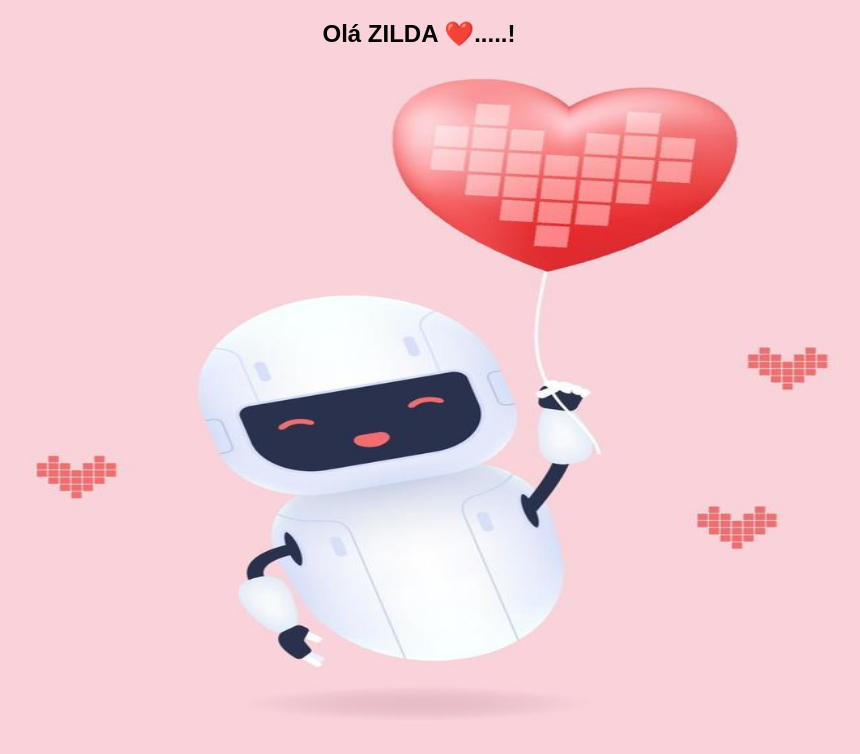
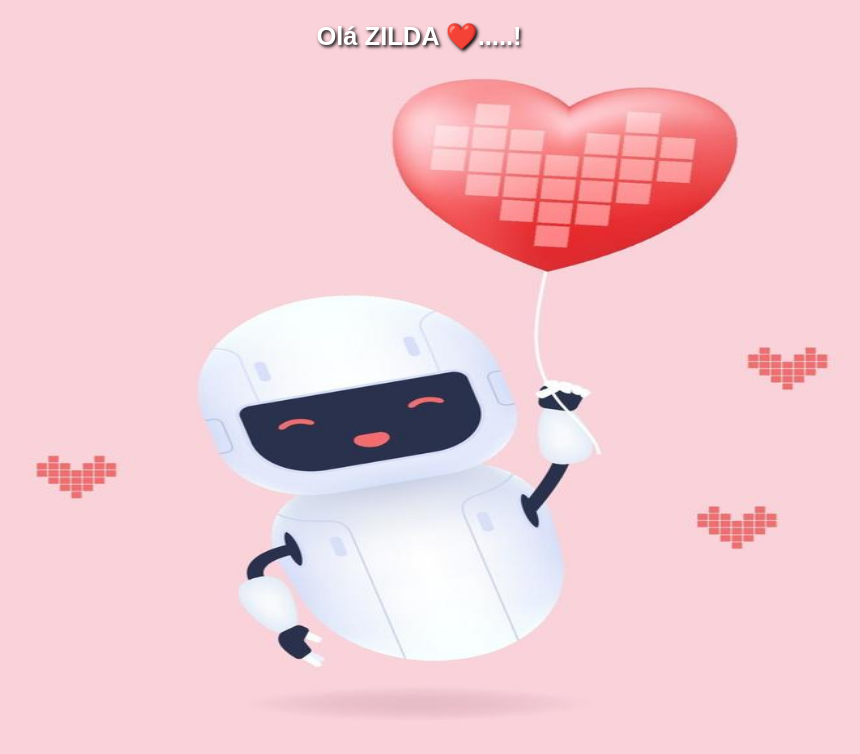
Before and after one commit to oliveiraMonica/love-card, a plain HTML site: page index.html in a window 1280 px wide. Shown: the whole page, without its empty margins (221-1081 px from the left). Drawn offline with nearby package versions, Linux system fonts and the light colour scheme.

Commit message:
changed color text-shadow

```diff
--- a/style.css
+++ b/style.css
@@ -21,8 +21,10 @@ html,body{
   height:100%;
   width:100%;
   text-align:center;
-  color:black;
+  color:white;
   font-family: sans-serif;
+  font-size: 17px;
+  text-shadow: black 0.1em 0.1em 0.2em
 }
 
 
```
